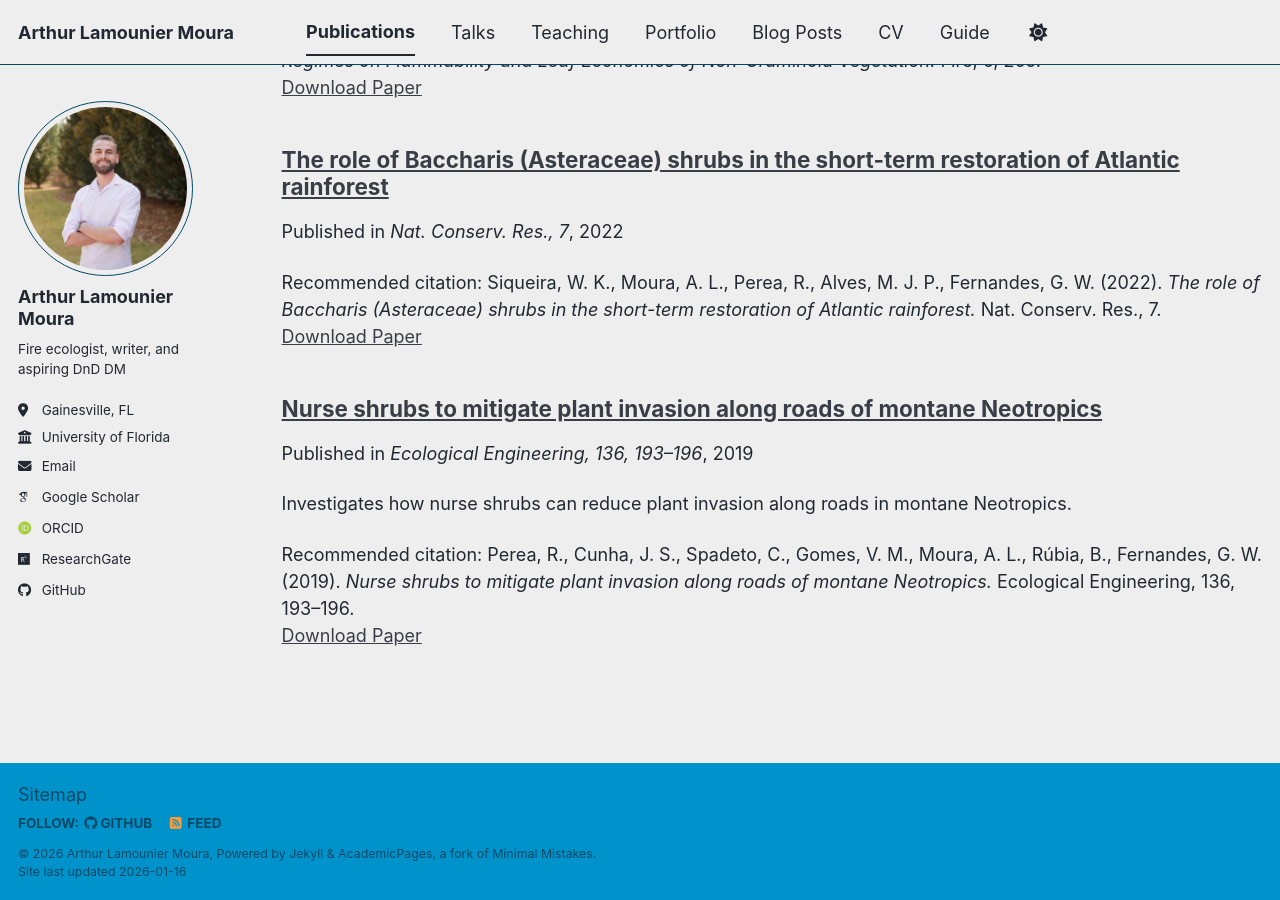
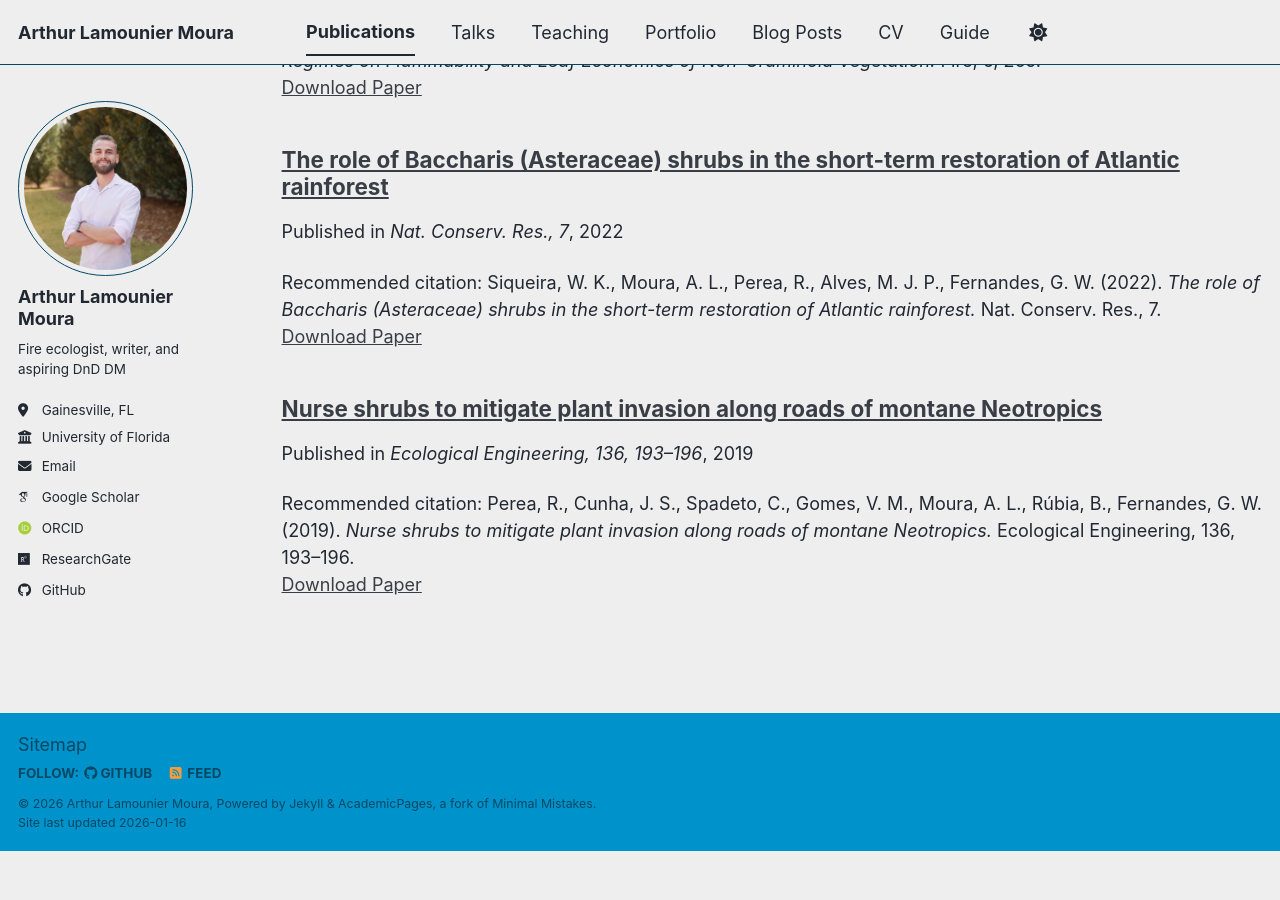
Before and after one commit to arthurlamounier/arthurlamounier.github.io, a Jekyll site: the page built from _pages/publications.html, in a window 1280 px wide and 900 px high, scrolled down 986 px. Built offline with Jekyll 4.4.1, drawn with Linux system fonts in a browser that asks for light colours; some web fonts are replaced; a script bundle is joined from its source files by our own code; library files that are not in the unit come from our copies; after the commit the page ends 1836 px from its top, so only the background shows below that.

Commit message:
Update 2009-10-01-paper-title-number-1.md

```diff
--- a/_publications/2009-10-01-paper-title-number-1.md
+++ b/_publications/2009-10-01-paper-title-number-1.md
@@ -7,5 +7,5 @@ date: 2019-01-01
 venue: "Ecological Engineering, 136, 193–196"
 paperurl: "https://doi.org/10.1016/j.ecoleng.2019.06.024"
 citation: "Perea, R., Cunha, J. S., Spadeto, C., Gomes, V. M., Moura, A. L., Rúbia, B., Fernandes, G. W. (2019). <i>Nurse shrubs to mitigate plant invasion along roads of montane Neotropics.</i> Ecological Engineering, 136, 193–196."
-excerpt: "Investigates how nurse shrubs can reduce plant invasion along roads in montane Neotropics."
+excerpt:
 ---
```
